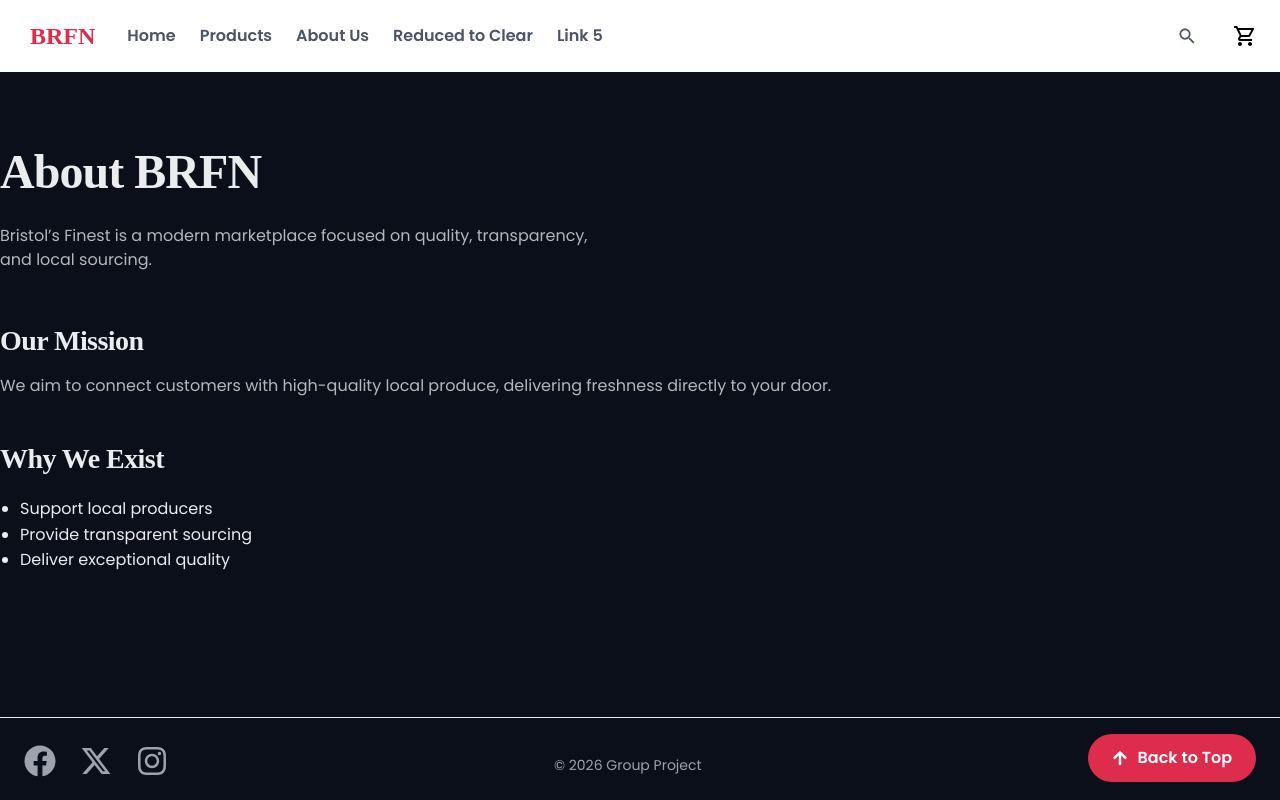
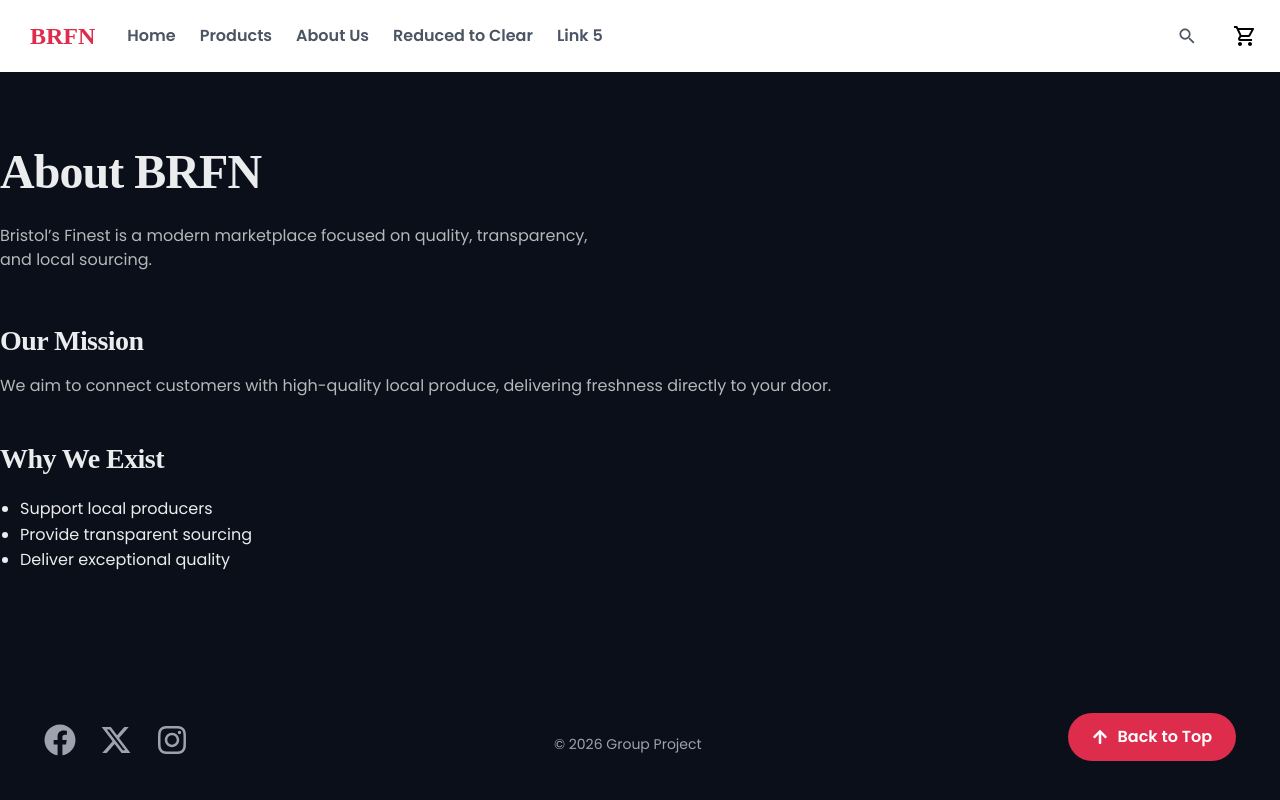
Before and after one commit to Zednin/DaESD_GP, a React app in the folder frontend/: page /about in a window 1280 px wide. Built offline with nearby package versions, Linux system fonts and the light colour scheme; the HTML template or start-up script is replaced by a standard one; a web font is replaced by a local one.

Commit message:
BRFN-58: Footer tweaks

```diff
--- a/frontend/src/components/Footer.module.css
+++ b/frontend/src/components/Footer.module.css
@@ -2,8 +2,7 @@
     display: flex;
     flex-direction: row;
     padding: 16px 24px;
-    border-top: 1px solid #eee;
-    margin-top: 40px;
+    margin: 20px;
     text-align: center;
     justify-content: space-between;
     align-items: center;
```
